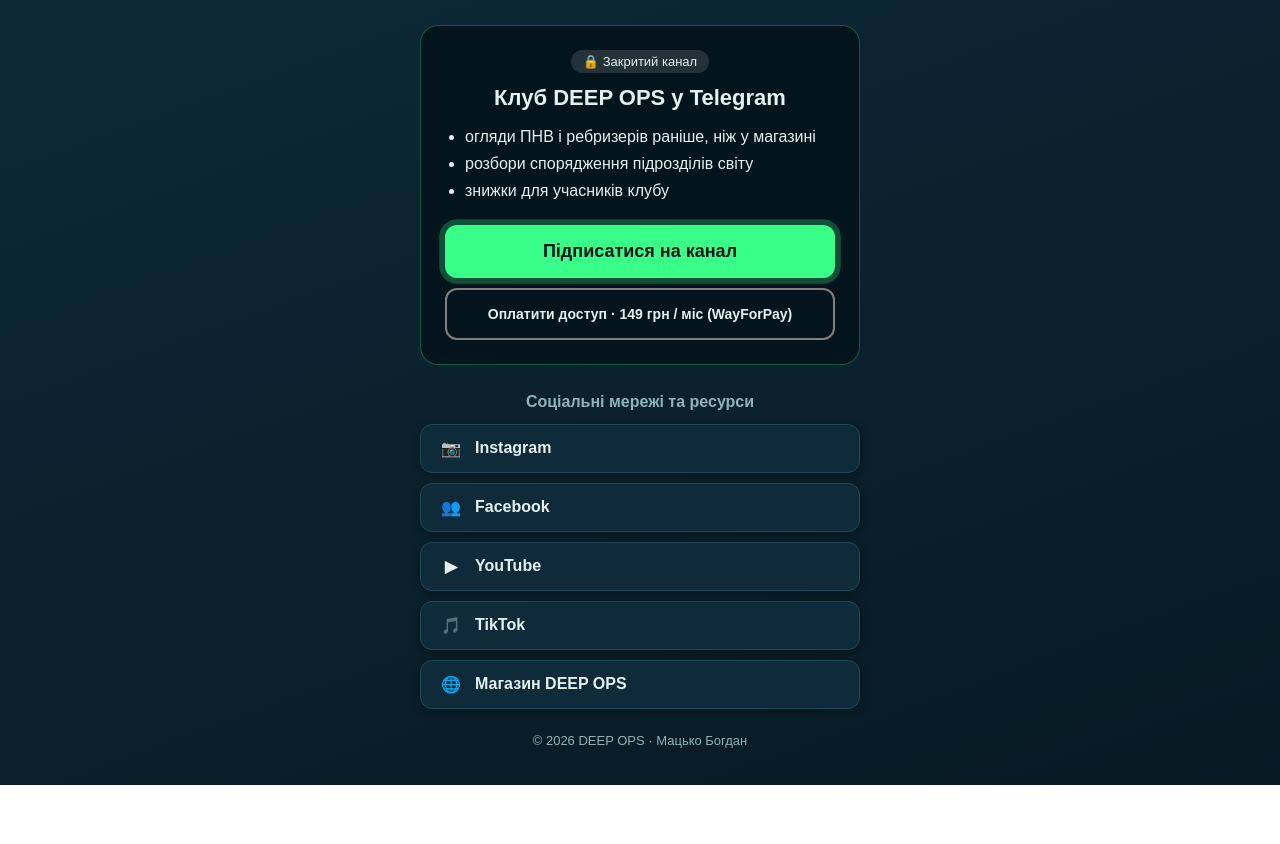
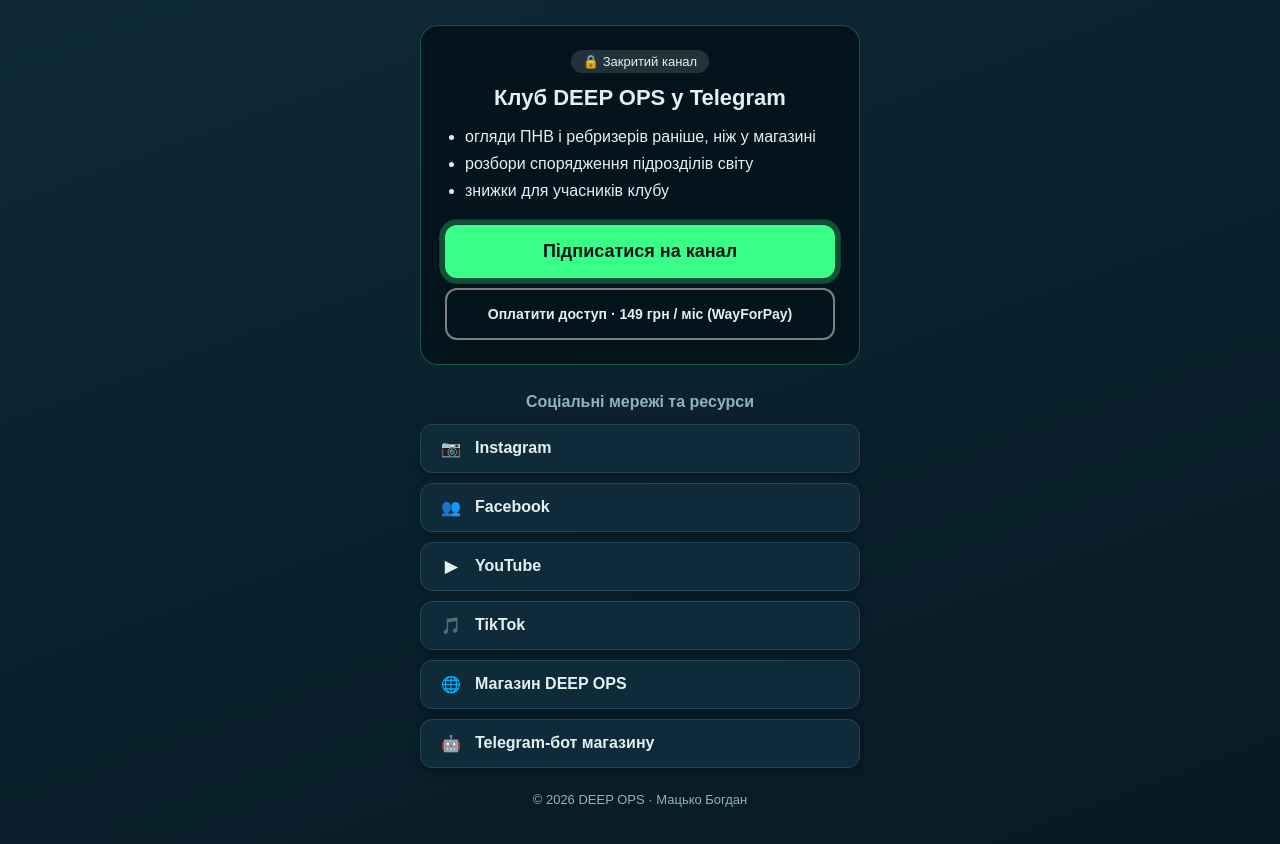
Before and after one commit to matcko30-stack/deep-ops-lab10, a plain HTML site: page index.html in a window 1280 px wide. Shown: the part 253-1097 px from the top of the page. Before the commit the page ends 1038 px from the top, so only its background shows below. Drawn offline with Linux system fonts and the light colour scheme.

Commit message:
Update index.html

```diff
--- a/index.html
+++ b/index.html
@@ -42,6 +42,7 @@
         <a href="https://www.youtube.com/" class="link" target="_blank" rel="noopener"><span class="ico" aria-hidden="true">&#9654;</span>YouTube</a>
         <a href="https://www.tiktok.com/" class="link" target="_blank" rel="noopener"><span class="ico" aria-hidden="true">&#127925;</span>TikTok</a>
         <a href="https://matcko30-stack.github.io/deep-ops-lab11/" class="link" target="_blank" rel="noopener"><span class="ico" aria-hidden="true">&#127760;</span>Магазин DEEP OPS</a>
+        <a href="https://t.me/DeepOpsShopBot" class="link" target="_blank" rel="noopener"><span class="ico" aria-hidden="true">&#129302;</span>Telegram-бот магазину</a>
       </section>
     </main>
 
```
